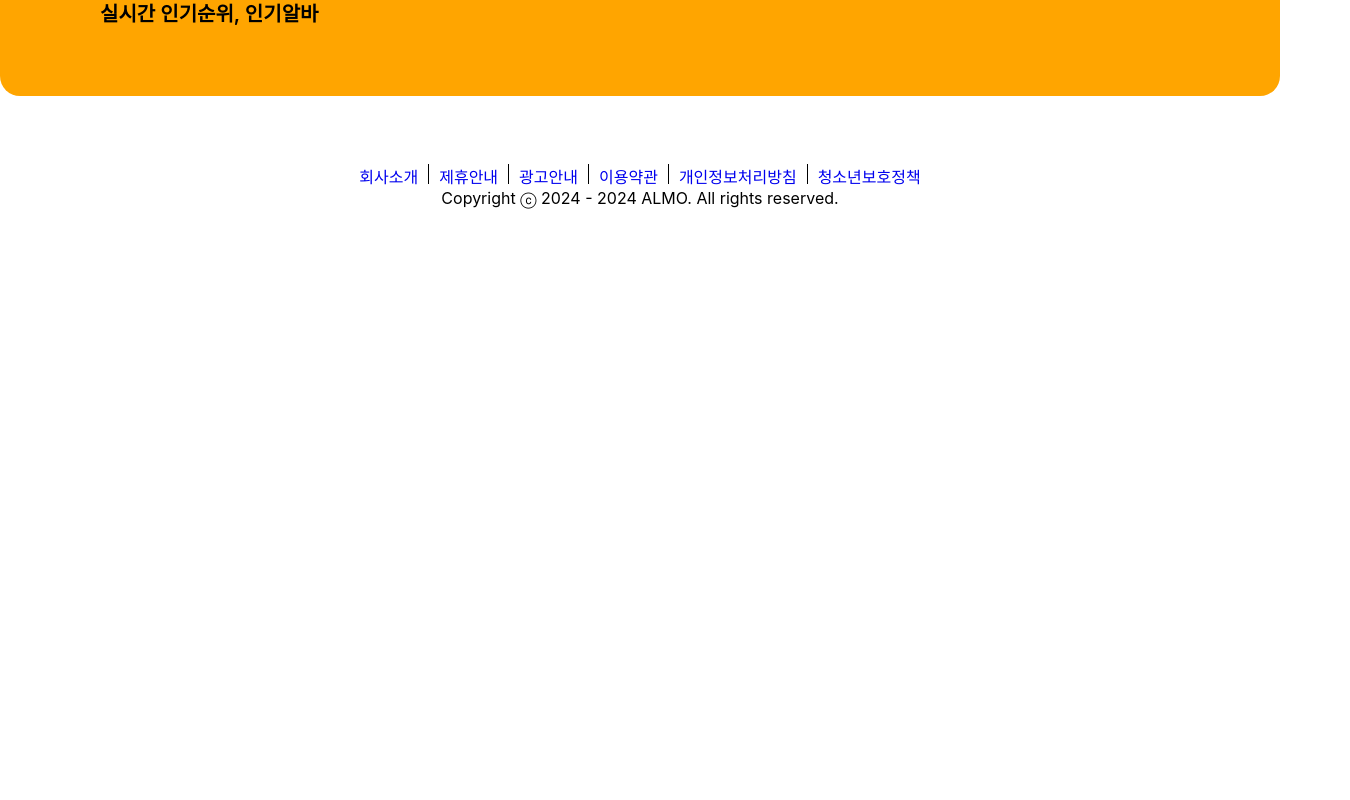
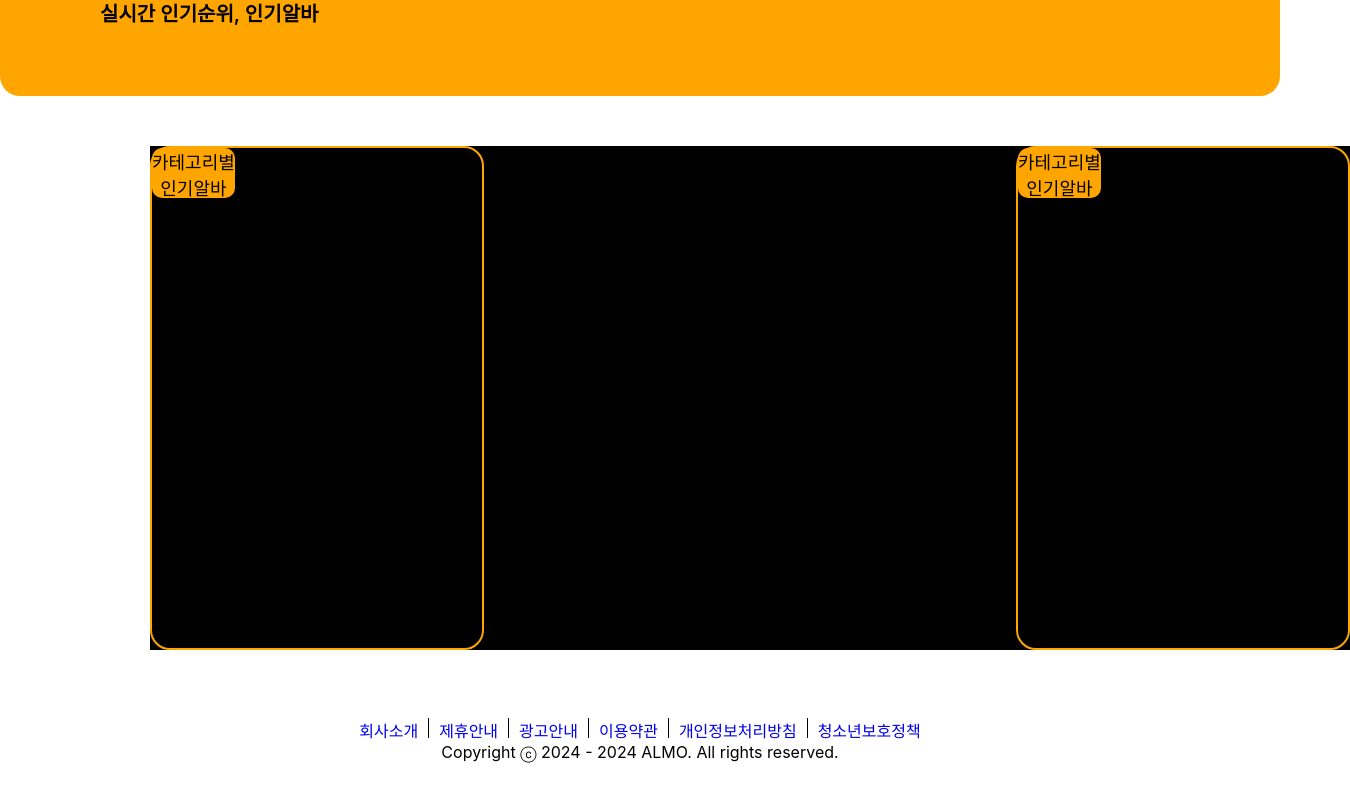
Before and after one commit to JohnJung-1017/Almo, a React (Create React App) app in the folder frontend/: page /realtime in a window 1280 px wide. Shown: the part 404-1204 px from the top of the page, 1350 px wide, since content can reach past the window. Before the commit the page ends 800 px from the top, so only its background shows below. Built offline with nearby package versions, Linux system fonts and the light colour scheme.

Commit message:
Realtime_sub box
Try to make real sub boxes

```diff
--- a/frontend/src/css/main.css
+++ b/frontend/src/css/main.css
@@ -65,7 +65,7 @@
     height: 50px;
 }
 /* box 2개짜리 시작 */
-.main_box2{
+.main_box2{/*더 큰 박스*/
     display: flex;
     flex-direction: column;
     align-items: center;
@@ -83,18 +83,19 @@
     margin-bottom: 10px;
     color: gray;
 }
-.box2_content_container{
+.box2_content_container{/*큰박스*/
     display: flex;
     flex-direction: row;
     width: 1200px;
     justify-content: space-between;
 }
-.box2_content{
+.box2_content{ /*각 박스*/
     display: flex;
     flex-direction: row;
     border-radius: 20px;
     width: 550px;
     height: 300px;
+    background-color: black;
 }
 .box2_content_left{
     width: 200px;
--- a/frontend/src/css/realtime.css
+++ b/frontend/src/css/realtime.css
@@ -1,4 +1,4 @@
-/* 페이지별 큰박스 1개짜리 시작 */
+/* realtime title big box */
 .page_bigbox1{ /* border가 필요한가? */
     width: 1500px;
     height: 250px;
@@ -21,3 +21,58 @@
     font-weight: 600;
     color: black;
 }
+
+/*real time sub box*/
+.realtime_subbox{
+    display: flex;
+    flex-direction: row;
+    margin-top: 50px;
+    margin-left: 150px;
+    align-items: center;
+    justify-content: space-between;
+    background-color: black;
+    width:1200px;
+}
+
+.realtime_content{
+    display: flex;
+    flex-direction: row;
+    width: 330px;
+    height: 500px;
+    border: 2px solid orange;
+    border-radius: 20px;
+
+}
+
+.realtime_subbox_title{
+    display: flex;
+    text-align: center;
+    justify-content: center;
+    border-radius: 10px;
+    background-color: orange;
+    font-weight: 500;
+    font-size: large;
+    height: 50px;
+}
+
+/* copyright box 시작 */ /*이걸 넣아야 하는건가?*/
+.main_copyRight{
+    margin: 60px 0 30px 0;
+    height: 60px;
+    display: flex;
+    flex-direction: column;
+    align-items: center;
+    justify-content: center;
+}
+.copyRight_link{
+    display: flex;
+    flex-direction: row;
+}
+a{ /*what does 'a' mean?*/
+    text-decoration: none;
+}
+.vertical_bar2{
+    height: 20px;
+    border-right: 1px solid black;
+    margin: 0 10px 0 10px;
+}
--- a/frontend/src/pages/realtime.jsx
+++ b/frontend/src/pages/realtime.jsx
@@ -13,14 +13,24 @@ const Realtime = () => {
                   <div className='page_bigbox1'>
                     <div className='page_bigbox1_title'>실시간 인기알바
                       <div className='page_bigbox1_subtitle'>실시간 인기순위, 인기알바
+                        </div>
                       </div>
                     </div>
                   </div>
+                  <div className = 'realtime_subbox'>
+
+                        <div className='realtime_content'>
+                          <div className='box4_title'>카테고리별 <br/> 인기알바</div>
+                        </div>
+                        <div className='realtime_content'>
+                          <div className='realtime_subbox_title'>카테고리별 <br/> 인기알바</div>
+                        </div>
+
+                      </div>
+                    </div>
+                  <Copyright/>
                 </div>
               </div>
-            </div>
-            <Copyright/>
-          </div>
   )
 }
 
```
